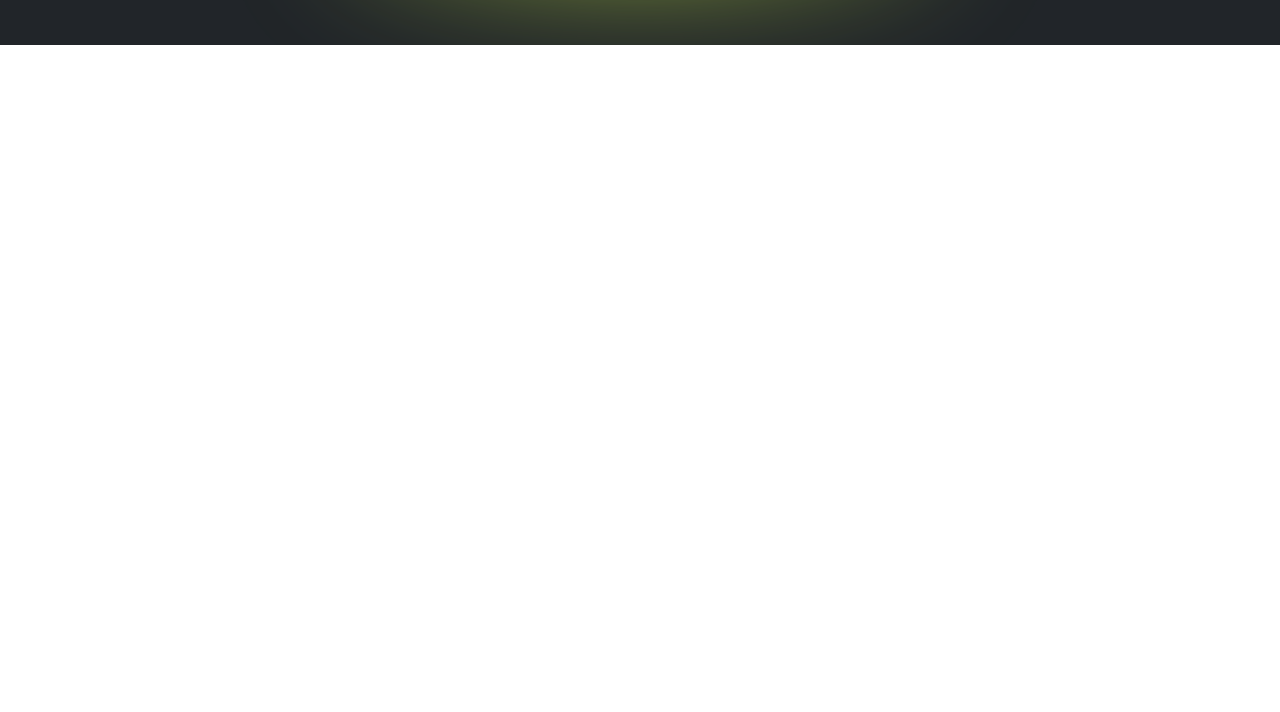
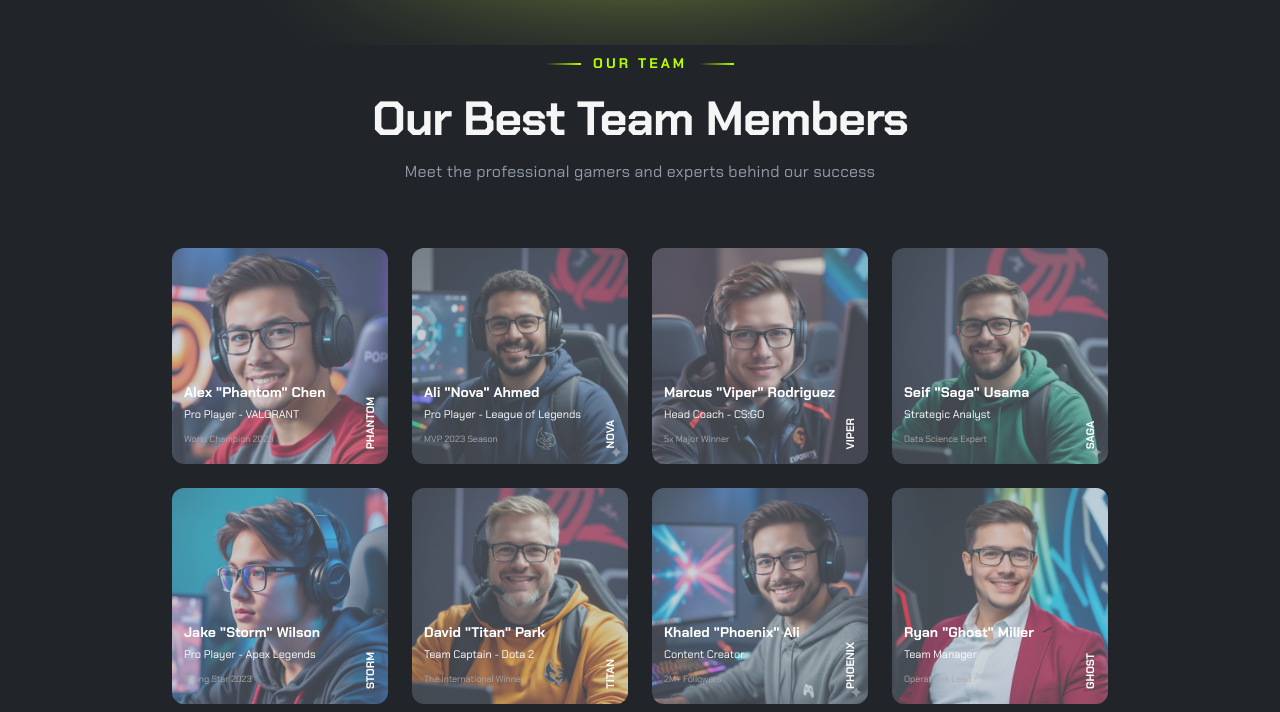
Before and after one commit to othmanER40/Assignment-5-Games-Arena, a plain HTML site: page index.html in a window 1280 px wide. Shown: the part 2453-3165 px from the top of the page. Before the commit the page ends 2498 px from the top, so only its background shows below. Drawn offline with nearby package versions, Linux system fonts and the light colour scheme.

Commit message:
our team section

```diff
--- a/index.html
+++ b/index.html
@@ -8,7 +8,10 @@
 <link rel="stylesheet"
 href="https://cdn.jsdelivr.net/npm/bootstrap-icons@1.11.3/font/bootstrap-icons.min.css">
 <link href="https://fonts.googleapis.com/css2?family=Chakra+Petch:ital,wght@0,300;0,400;0,500;0,600;0,700;1,300;1,400;1,500;1,600;1,700&display=swap" rel="stylesheet">
-    <link rel="stylesheet" href="bootstrap.min.css">
+<link rel="preconnect" href="https://fonts.googleapis.com">
+<link rel="preconnect" href="https://fonts.gstatic.com" crossorigin>
+<link href="https://fonts.googleapis.com/css2?family=Chakra+Petch:wght@400;500;600;700&display=swap" rel="stylesheet">
+<link rel="stylesheet" href="bootstrap.min.css">
     <link rel="stylesheet" href="style.css">
     <link rel="stylesheet" href="media.css">
     <title>Document</title>
@@ -617,6 +620,140 @@ href="https://cdn.jsdelivr.net/npm/bootstrap-icons@1.11.3/font/bootstrap-icons.m
 </section>
 
 
+
+
+
+
+<section id="our-team" class="py-2 d-flex flex-column align-content-center justify-content-center">
+
+    <div class="text-center mb-5">
+        <div class="team-label mb-3">
+            <span></span>
+            OUR TEAM
+            <span></span>
+        </div>
+
+        <h2 class="team-title">Our Best Team Members</h2>
+
+        <p class="team-description">
+            Meet the professional gamers and experts behind our success
+        </p>
+    </div>
+
+
+<div class="row w-75 mx-auto g-4">
+
+    <!-- Card 1 -->
+    <div class="col-12 col-md-6 col-lg-3">
+        <div class="team-card">
+            <img class="w-100" src="images/avatar-1.png" alt="">
+            <div class="team-info">
+                <h5>Alex "Phantom" Chen</h5>
+                <p>Pro Player - VALORANT</p>
+                <small>World Champion 2023</small>
+            </div>
+            <span class="team-nickname">PHANTOM</span>
+        </div>
+    </div>
+
+    <!-- Card 2 -->
+    <div class="col-12 col-md-6 col-lg-3">
+        <div class="team-card">
+            <img class="w-100" src="images/avatar-2.png" alt="">
+            <div class="team-info">
+                <h5>Ali "Nova" Ahmed</h5>
+                <p>Pro Player - League of Legends</p>
+                <small>MVP 2023 Season</small>
+            </div>
+            <span class="team-nickname">NOVA</span>
+        </div>
+    </div>
+
+    <!-- Card 3 -->
+    <div class="col-12 col-md-6 col-lg-3">
+        <div class="team-card">
+            <img class="w-100" src="images/avatar-3.png" alt="">
+            <div class="team-info">
+                <h5>Marcus "Viper" Rodriguez</h5>
+                <p>Head Coach - CS:GO</p>
+                <small>5x Major Winner</small>
+            </div>
+            <span class="team-nickname">VIPER</span>
+        </div>
+    </div>
+
+    <!-- Card 4 -->
+    <div class="col-12 col-md-6 col-lg-3">
+        <div class="team-card">
+            <img class="w-100" src="images/avatar-4.png" alt="">
+            <div class="team-info">
+                <h5>Seif "Saga" Usama</h5>
+                <p>Strategic Analyst</p>
+                <small>Data Science Expert</small>
+            </div>
+            <span class="team-nickname">SAGA</span>
+        </div>
+    </div>
+
+    <!-- Card 5 -->
+    <div class="col-12 col-md-6 col-lg-3">
+        <div class="team-card">
+            <img class="w-100" src="images/avatar-5.png" alt="">
+            <div class="team-info">
+                <h5>Jake "Storm" Wilson</h5>
+                <p>Pro Player - Apex Legends</p>
+                <small>Rising Star 2023</small>
+            </div>
+            <span class="team-nickname">STORM</span>
+        </div>
+    </div>
+
+    <!-- Card 6 -->
+    <div class="col-12 col-md-6 col-lg-3">
+        <div class="team-card">
+            <img class="w-100" src="images/avatar-6.png" alt="">
+            <div class="team-info">
+                <h5>David "Titan" Park</h5>
+                <p>Team Captain - Dota 2</p>
+                <small>The International Winner</small>
+            </div>
+            <span class="team-nickname">TITAN</span>
+        </div>
+    </div>
+
+    <!-- Card 7 -->
+    <div class="col-12 col-md-6 col-lg-3">
+        <div class="team-card ">
+            <img class="w-100" src="images/avatar-7.png" alt="">
+            <div class="team-info ">
+                <h5>Khaled "Phoenix" Ali</h5>
+                <p>Content Creator</p>
+                <small>2M+ Followers</small>
+            </div>
+            <span class="team-nickname">PHOENIX</span>
+        </div>
+    </div>
+
+    <!-- Card 8 -->
+    <div class="col-12 col-md-6 col-lg-3">
+        <div class="team-card">
+            <img class="w-100" src="images/avatar-8.png" alt="">
+            <div class="team-info">
+                <h5>Ryan "Ghost" Miller</h5>
+                <p>Team Manager</p>
+                <small>Operations Lead</small>
+            </div>
+            <span class="team-nickname">GHOST</span>
+        </div>
+    </div>
+
+</div>
+
+
+</section>
+
+
+
 <script src="bootstrap.bundle.min.js"></script>
     <script src="https://kit.fontawesome.com/c23c1e844c.js" crossorigin="anonymous"></script>
 </body>
--- a/style.css
+++ b/style.css
@@ -1,5 +1,7 @@
-body{    font-family: "Chakra Petch", sans-serif;
-margin: 0;    padding-top: 65px;
+body {
+  font-family: "Chakra Petch", sans-serif;
+  margin: 0;
+  padding-top: 65px;
 }
 ::selection {
   background: #c6ff00;
@@ -96,21 +98,20 @@ margin: 0;    padding-top: 65px;
   z-index: 10;
   bottom: -30px;
   left: -30px;
-    background-color: #0B0E11;
+  background-color: #0b0e11;
   border: 1px solid #263342;
   border-radius: 12px;
-
 }
 .players-card i {
-    color: #C6FF00;
+  color: #c6ff00;
 }
 
 .players-card span {
-    color: #929BAA;
+  color: #929baa;
 }
 
 .players-card h3 {
-    color: #F5F5F5;
+  color: #f5f5f5;
 }
 .hero-img-wrapper {
   position: relative;
@@ -129,7 +130,7 @@ margin: 0;    padding-top: 65px;
 
 /* Heading */
 .hero-content h1 {
-    font-family: 'Russo One', sans-serif;
+  font-family: "Russo One", sans-serif;
   font-size: clamp(40px, 5vw, 76px);
   font-weight: 400;
   line-height: 1.2;
@@ -145,7 +146,7 @@ margin: 0;    padding-top: 65px;
 
 /* Description */
 .hero-content p {
-    font-family: 'Rajdhani', sans-serif;
+  font-family: "Rajdhani", sans-serif;
   font-size: 21px;
   font-weight: 600;
   line-height: 1.55;
@@ -169,7 +170,7 @@ margin: 0;    padding-top: 65px;
   border: 2px solid #c6ff00;
   border-radius: 12px;
   padding: 20px 38px;
-    font-family: 'Rajdhani', sans-serif;
+  font-family: "Rajdhani", sans-serif;
   font-size: 20px;
   font-weight: 700;
   transition: 0.3s;
@@ -188,7 +189,7 @@ margin: 0;    padding-top: 65px;
   border: 2px solid #c6ff00;
   border-radius: 12px;
   padding: 20px 38px;
-    font-family: 'Rajdhani', sans-serif;
+  font-family: "Rajdhani", sans-serif;
   font-size: 20px;
   font-weight: 700;
   transition: 0.3s;
@@ -198,7 +199,6 @@ margin: 0;    padding-top: 65px;
   background-color: #c6ff00;
   color: black;
 }
-
 
 .game-card {
   border: 2px solid transparent;
@@ -396,3 +396,109 @@ margin: 0;    padding-top: 65px;
   position: relative;
   z-index: 1;
 }
+.team-card {
+  position: relative;
+  overflow: hidden;
+  border-radius: 12px;
+}
+
+.team-card img {
+  display: block;
+  width: 100%;
+  height: 100%;
+  object-fit: cover;
+}
+
+.team-info {
+  position: absolute;
+  bottom: 15px;
+  left: 12px;
+  z-index: 2;
+  color: white;
+}
+
+.team-info h5 {
+  font-size: 14px;
+  font-weight: bold;
+  margin-bottom: 6px;
+}
+
+.team-info p {
+  font-size: 11px;
+  margin-bottom: 2px;
+}
+
+.team-info small {
+  font-size: 9px;
+  color: #aaa;
+}
+
+.team-nickname {
+  position: absolute;
+  right: 10px;
+  bottom: 15px;
+  writing-mode: vertical-rl;
+  transform: rotate(180deg);
+  color: white;
+  font-size: 11px;
+  font-weight: bold;
+  z-index: 2;
+
+}
+
+.team-card::after {
+  content: "";
+  position: absolute;
+  inset: 0;
+  background: linear-gradient(transparent 40%, rgba(0, 0, 0, 0.9));
+}
+
+.team-card::after {
+  content: "";
+  position: absolute;
+  background: rgba(146, 155, 170, 0.444);
+  z-index: 1;
+  transition: all 0.5s;
+}
+
+.team-card:hover.team-card::after {
+  transform: translate(150%, 150%);
+}
+#our-team {
+  background-color: #212529;
+}
+
+.team-label {
+  display: flex;
+  align-items: center;
+  justify-content: center;
+  gap: 12px;
+  color: #b5ff00;
+  font-family: "Chakra Petch", sans-serif;
+  font-size: 14px;
+  font-weight: 700;
+  letter-spacing: 3px;
+}
+
+.team-label span {
+  width: 35px;
+  height: 2px;
+  background: linear-gradient(90deg, transparent, #b5ff00);
+}
+
+.team-title {
+  font-family: "Chakra Petch", sans-serif;
+  font-size: clamp(30px, 4vw, 48px);
+  font-weight: 700;
+  color: #f5f5f5;
+  letter-spacing: -1px;
+  margin-bottom: 12px;
+}
+
+.team-description {
+  font-family: "Chakra Petch", sans-serif;
+  font-size: 16px;
+  font-weight: 400;
+  color: #929baa;
+  letter-spacing: 0.3px;
+}
```
Lines whose indentation alone changed are shown as unchanged.
